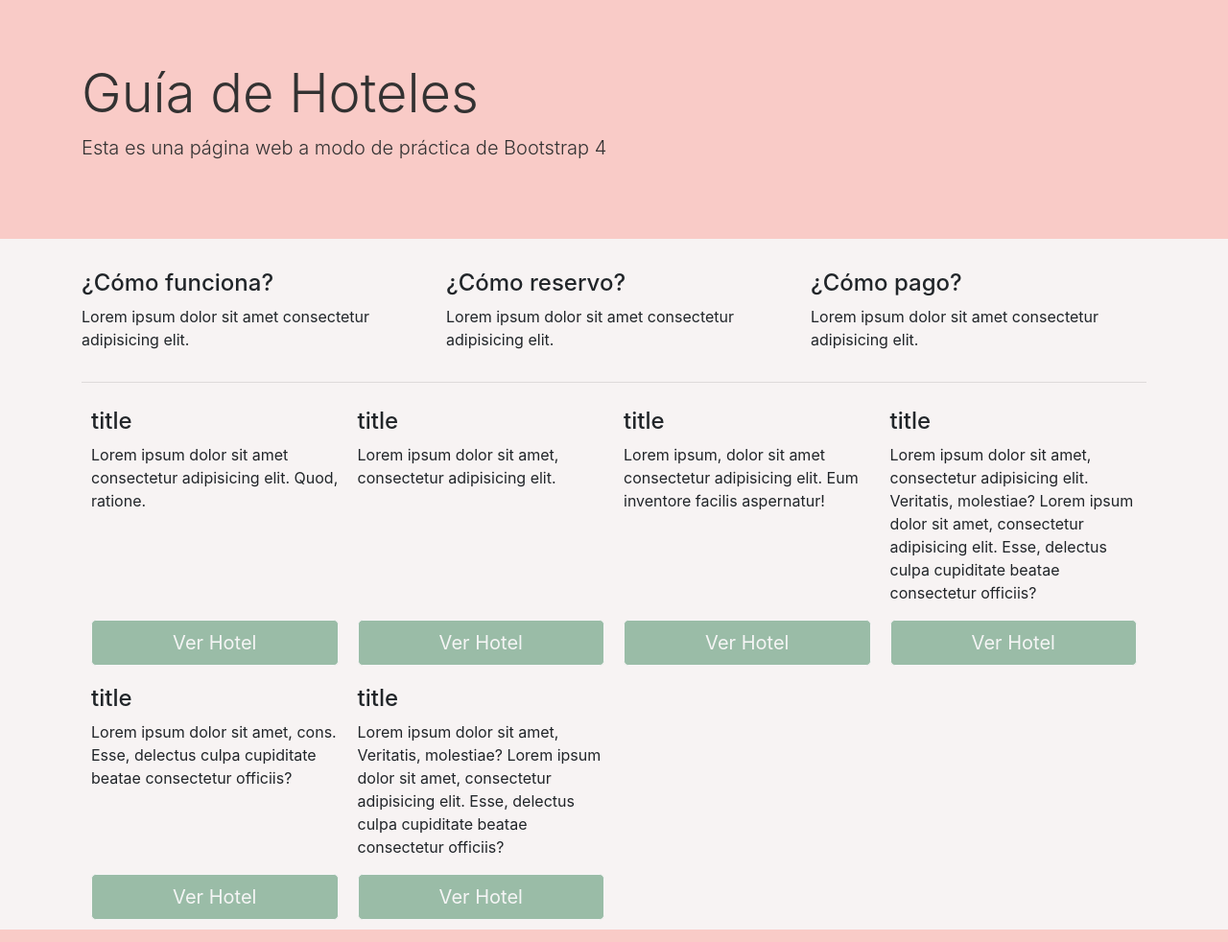
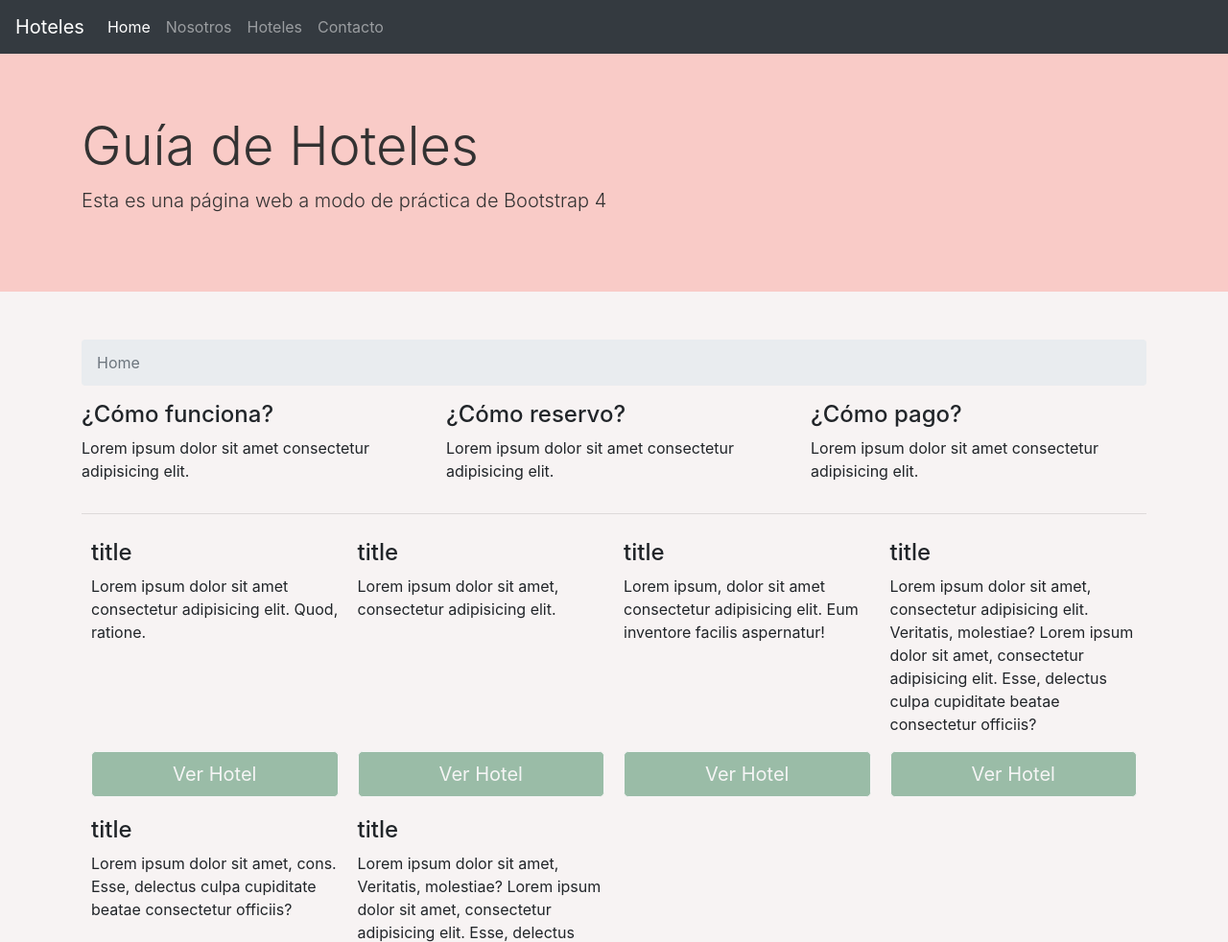
Before and after one commit to sebastianRellihan/guia-hoteles, a website: page index.html in a window 1280 px wide. Shown: the top 982 px of the page at 96% size. Drawn offline with nearby package versions, Linux system fonts and the light colour scheme.

Commit message:
Agrego navegabilidad

```diff
--- a/index.html
+++ b/index.html
@@ -16,6 +16,21 @@
   <body>
 
     <header>
+      <nav class="navbar navbar-expand-md navbar-dark bg-dark fixed-top">
+        <a class="navbar-brand" href=#>Hoteles</a>
+        <button class="navbar-toggler" type="button" data-toggle="collapse" data-target="#navbarSupportedContent">
+          <span class="navbar-toggler-icon"></span>
+        </button>
+        <div class="collapse navbar-collapse" id="navbarSupportedContent">
+          <ul class="navbar-nav mr-auto">
+            <li class="nav-item active"><a class="nav-link" href="#">Home</a></li>
+            <li class="nav-item"><a class="nav-link" href="./about.html">Nosotros</a></li>
+            <li class="nav-item"><a class="nav-link" href="#">Hoteles</a></li>
+            <li class="nav-item"><a class="nav-link" href="#">Contacto</a></li>
+          </ul>
+
+        </div>
+      </nav>
       <div class="jumbotron jumbotron-fluid">
         <div class="container">
           <h1 class="display-4">Guía de Hoteles</h1>
@@ -26,6 +41,11 @@
 
     <main>
       <div class="container">
+        <nav aria-label="breadcrumb">
+          <ol class="breadcrumb">
+            <li class="breadcrumb-item active" aria-current="page">Home</li>
+          </ol>
+        </nav>
         <div class="row">
 
 
--- a/public/css/main.css
+++ b/public/css/main.css
@@ -1,5 +1,6 @@
 /* BODY */
 body {
+    height: 100vh;
     background-color: #f7f3f3;
 }
 
@@ -7,9 +8,13 @@ body {
 .jumbotron {
     background-color: #f9cbc7;
     color: #333232;
+    margin-top: 55px;
 }
 
 /* MAIN */
+main {
+    margin: 50px 0px;
+}
 .hotel-card {
     /* flex: 1 150px; */
     padding: 10px 10px 10px 10px;
```
